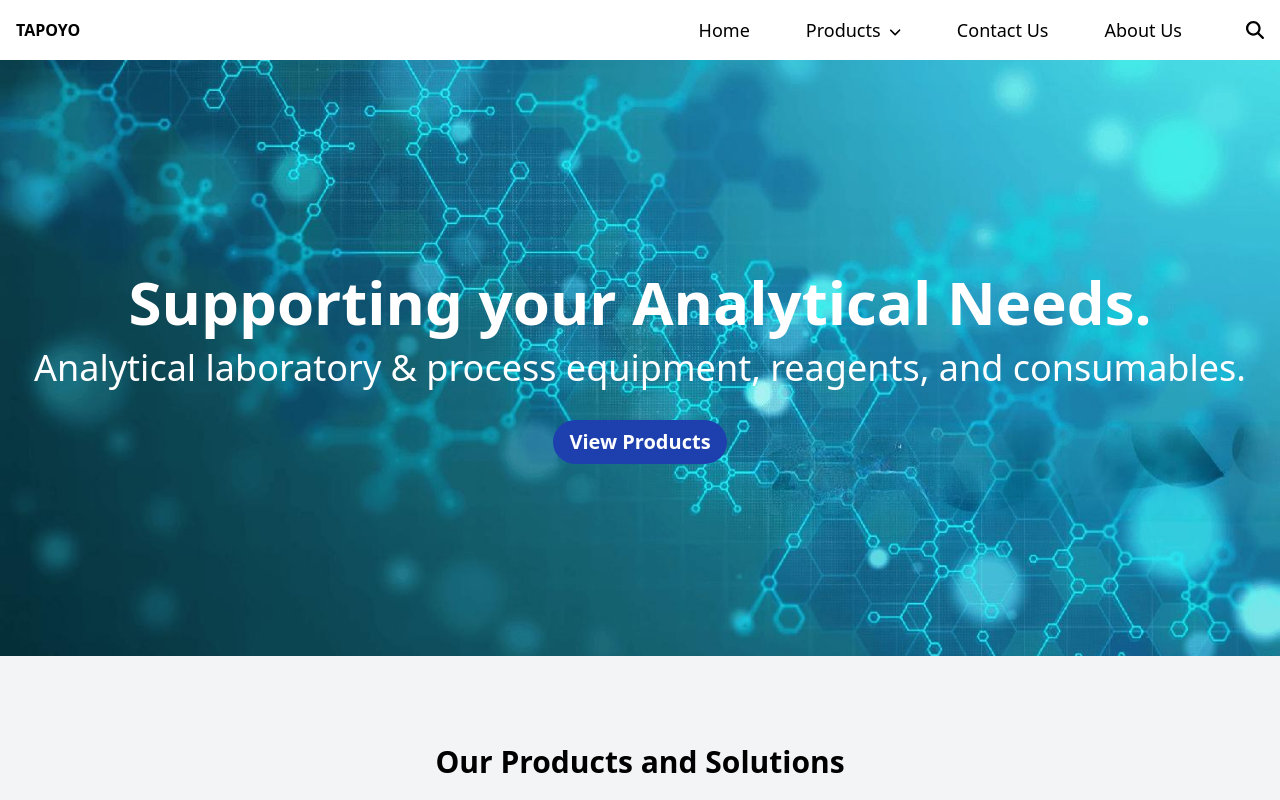
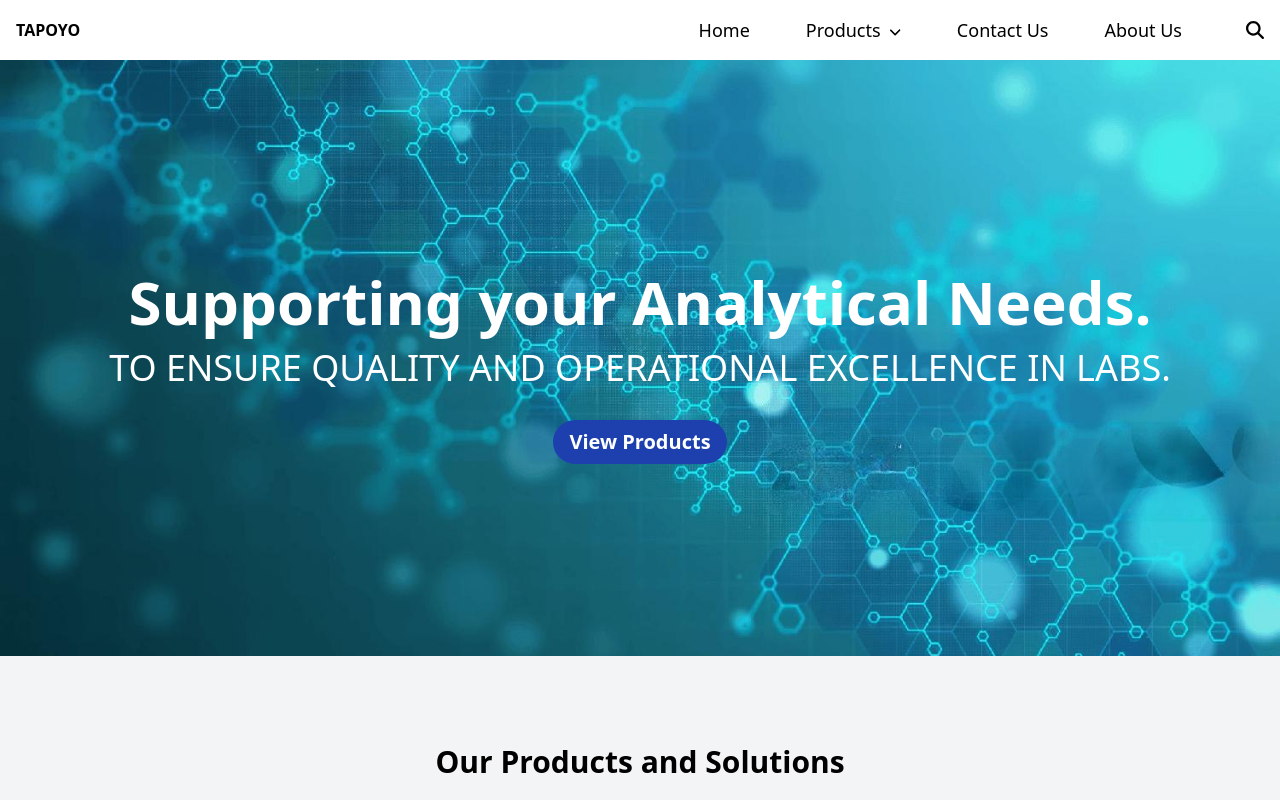
Before and after one commit to frankip/Hachfeld-website, a React (Vite) app: page / in a window 1280 px wide. Shown: the top 800 px of the page. Built offline with nearby package versions, Linux system fonts and the light colour scheme.

Commit message:
update the landing page writeup

```diff
--- a/src/components/home/Hero.jsx
+++ b/src/components/home/Hero.jsx
@@ -17,7 +17,7 @@ const HeroSection = () => {
       <div className="flex flex-col items-center justify-center h-full">
         <h1 className="font-bold mb-4 text-4xl md:text-6xl pt-20">Supporting your Analytical Needs.</h1>
         <p className="text-xl md:text-4xl max-w-md mx-auto mb-8 md:text-center lg:flex lg:items-start lg:justify-start lg:max-w-full lg:mx-0">
-          Analytical laboratory & process equipment, reagents, and consumables.
+          TO ENSURE QUALITY AND OPERATIONAL EXCELLENCE IN LABS.
         </p>
         <Link to="/products">
           <button className="bg-blue-800 text-white hover:bg-blue-700 font-bold py-2 px-4 rounded-full text-lg md:text-xl">
```
